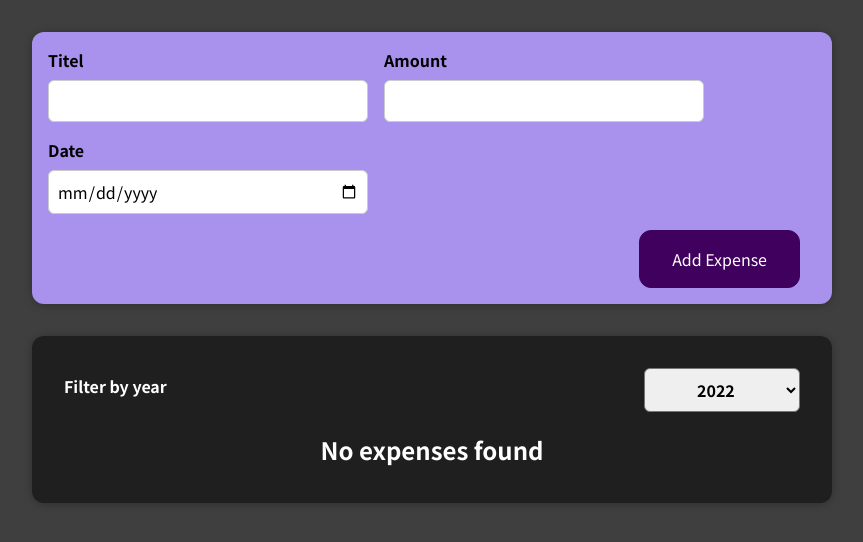
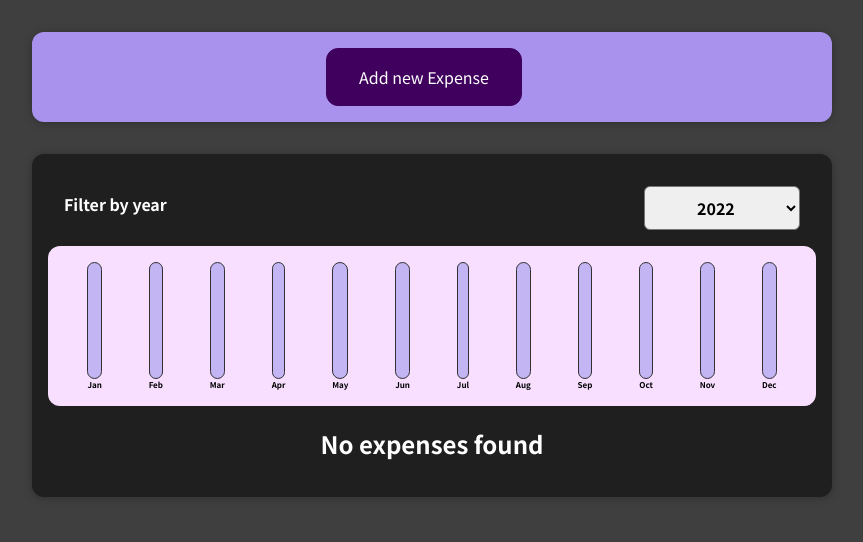
Before and after one commit to Christian-Adler/reacttraining, a React (Create React App) app in the folder react-complete-guide/: page / in a window 1280 px wide. Shown: the top 542 px of the page, without its empty margins (208-1071 px from the left). Built offline with nearby package versions, Linux system fonts and the light colour scheme.

Commit message:
added expenses chart

```diff
--- /dev/null
+++ b/react-complete-guide/src/components/chart/Chart.css
@@ -0,0 +1,9 @@
+.chart {
+  padding: 1rem;
+  border-radius: 12px;
+  background-color: #f8dfff;
+  text-align: center;
+  display: flex;
+  justify-content: space-around;
+  height: 10rem;
+}
--- /dev/null
+++ b/react-complete-guide/src/components/chart/Chart.js
@@ -0,0 +1,23 @@
+// import {useState} from "react";
+import "./Chart.css";
+import ChartBar from "./ChartBar";
+
+const Chart = (props) => {
+  const dataPointsValues = props.dataPoints.map((datapoint) => datapoint.value);
+  const totalMaximum = Math.max(...dataPointsValues);
+
+  return (
+    <div className="chart">
+      {props.dataPoints.map((dataPoint) => (
+        <ChartBar
+          key={dataPoint.label}
+          value={dataPoint.value}
+          maxValue={totalMaximum}
+          label={dataPoint.label}
+        />
+      ))}
+    </div>
+  );
+};
+
+export default Chart;
--- /dev/null
+++ b/react-complete-guide/src/components/chart/ChartBar.css
@@ -0,0 +1,30 @@
+.chart-bar {
+  height: 100%;
+  display: flex;
+  flex-direction: column;
+  align-items: center;
+}
+
+.chart-bar__inner {
+  height: 100%;
+  width: 100%;
+  border: 1px solid #313131;
+  border-radius: 12px;
+  background-color: #c3b4f3;
+  overflow: hidden;
+  display: flex;
+  flex-direction: column;
+  justify-content: flex-end;
+}
+
+.chart-bar__fill {
+  background-color: #4826b9;
+  width: 100%;
+  transition: all 0.3s ease-out;
+}
+
+.chart-bar__label {
+  font-weight: bold;
+  font-size: 0.5rem;
+  text-align: center;
+}
--- /dev/null
+++ b/react-complete-guide/src/components/chart/ChartBar.js
@@ -0,0 +1,23 @@
+// import {useState} from "react";
+import "./ChartBar.css";
+
+const ChartBar = (props) => {
+  let barFillHeight = "0%";
+  if (props.maxValue > 0) {
+    barFillHeight = Math.round((props.value / props.maxValue) * 100) + "%";
+  }
+
+  return (
+    <div className="chart-bar">
+      <div className="chart-bar__inner">
+        <div
+          className="chart-bar__fill"
+          style={{ height: barFillHeight }}
+        ></div>
+      </div>
+      <div className="chart-bar__label">{props.label}</div>
+    </div>
+  );
+};
+
+export default ChartBar;
--- a/react-complete-guide/src/components/expenses/Expenses.js
+++ b/react-complete-guide/src/components/expenses/Expenses.js
@@ -5,6 +5,7 @@
 import ExpensesFilter from "./ExpensesFilter";
 import ExpensesList from "./ExpensesList";
 import Card from "../ui/Card";
+import ExpensesChart from "./ExpensesChart";
 
 const Expenses = (props) => {
   const [filteredYear, setFilteredYear] = useState("2022");
@@ -22,6 +23,7 @@
           selected={filteredYear}
           onChangeFilter={filterChangeHandler}
         />
+        <ExpensesChart expenses={filteredItems} />
         <ExpensesList items={filteredItems} />
       </Card>
     </div>
--- /dev/null
+++ b/react-complete-guide/src/components/expenses/ExpensesChart.js
@@ -0,0 +1,29 @@
+import Chart from "../chart/Chart";
+
+const ExpensesChart = (props) => {
+  const chartDataPoints = [
+    "Jan",
+    "Feb",
+    "Mar",
+    "Apr",
+    "May",
+    "Jun",
+    "Jul",
+    "Aug",
+    "Sep",
+    "Oct",
+    "Nov",
+    "Dec",
+  ].map((month) => {
+    return { label: month, value: 0 };
+  });
+
+  for (const expense of props.expenses) {
+    const expenseMonth = expense.date.getMonth(); // Jan is 0
+    chartDataPoints[expenseMonth].value = expense.amount;
+  }
+
+  return <Chart dataPoints={chartDataPoints} />;
+};
+
+export default ExpensesChart;
--- a/react-complete-guide/src/components/newexpense/ExpenseForm.js
+++ b/react-complete-guide/src/components/newexpense/ExpenseForm.js
@@ -5,6 +5,7 @@
   const [enteredTitle, setEnteredTitle] = useState("");
   const [enteredAmount, setEnteredAmount] = useState("");
   const [enteredDate, setEnteredDate] = useState("");
+
   const onTitleChange = (event) => {
     setEnteredTitle(event.target.value);
   };
@@ -15,19 +16,23 @@
     setEnteredDate(event.target.value);
   };
 
+  const clearInputs = () => {
+    setEnteredTitle("");
+    setEnteredAmount("");
+    setEnteredDate("");
+  };
+
   const onSubmit = (event) => {
     event.preventDefault();
     const expenseData = {
       title: enteredTitle,
-      amount: enteredAmount,
+      amount: +enteredAmount,
       date: new Date(enteredDate),
     };
 
     props.onSaveExpenseData(expenseData); // Call parent Handler
 
-    setEnteredTitle("");
-    setEnteredAmount("");
-    setEnteredDate("");
+    clearInputs();
   };
 
   return (
@@ -59,6 +64,9 @@
         </div>
       </div>
       <div className="new-expense__actions">
+        <button type="button" onClick={props.onCancel}>
+          Cancel
+        </button>
         <button type="submit">Add Expense</button>
       </div>
     </form>
--- a/react-complete-guide/src/components/newexpense/NewExpense.js
+++ b/react-complete-guide/src/components/newexpense/NewExpense.js
@@ -1,15 +1,34 @@
 import "./NewExpense.css";
 import ExpenseForm from "./ExpenseForm";
-// import {useState} from 'react';
+import { useState } from "react";
 
 const NewExpense = (props) => {
+  const [isEditing, setIsEditing] = useState(false);
+
+  const startEditionHandler = () => {
+    setIsEditing(true);
+  };
+
+  const cancelEditionHandler = () => {
+    setIsEditing(false);
+  };
+
   const saveExpenseDataHandler = (enteredExpenseData) => {
     const expenseData = { ...enteredExpenseData, id: Math.random().toString() };
     props.onAddExpense(expenseData);
+    setIsEditing(false);
   };
   return (
     <div className="new-expense">
-      <ExpenseForm onSaveExpenseData={saveExpenseDataHandler} />
+      {!isEditing && (
+        <button onClick={startEditionHandler}>Add new Expense</button>
+      )}
+      {isEditing && (
+        <ExpenseForm
+          onSaveExpenseData={saveExpenseDataHandler}
+          onCancel={cancelEditionHandler}
+        />
+      )}
     </div>
   );
 };
```
